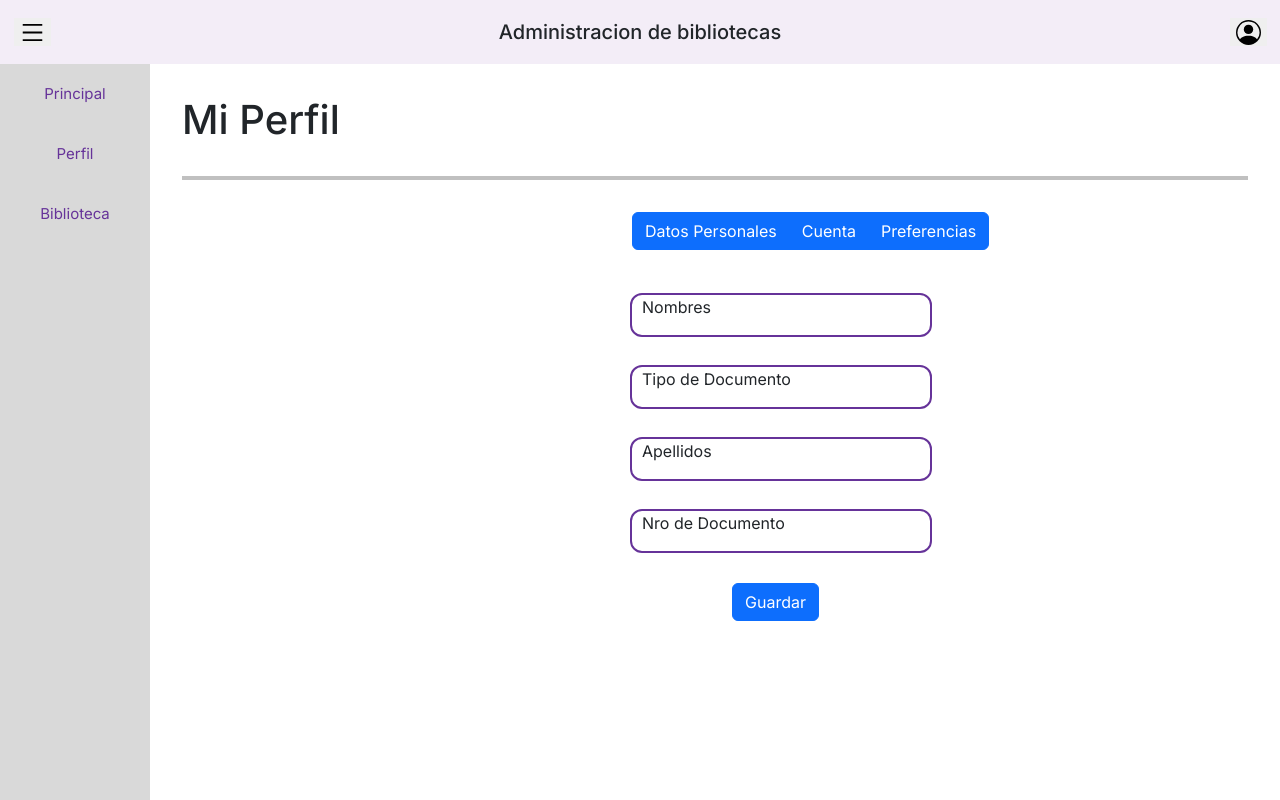
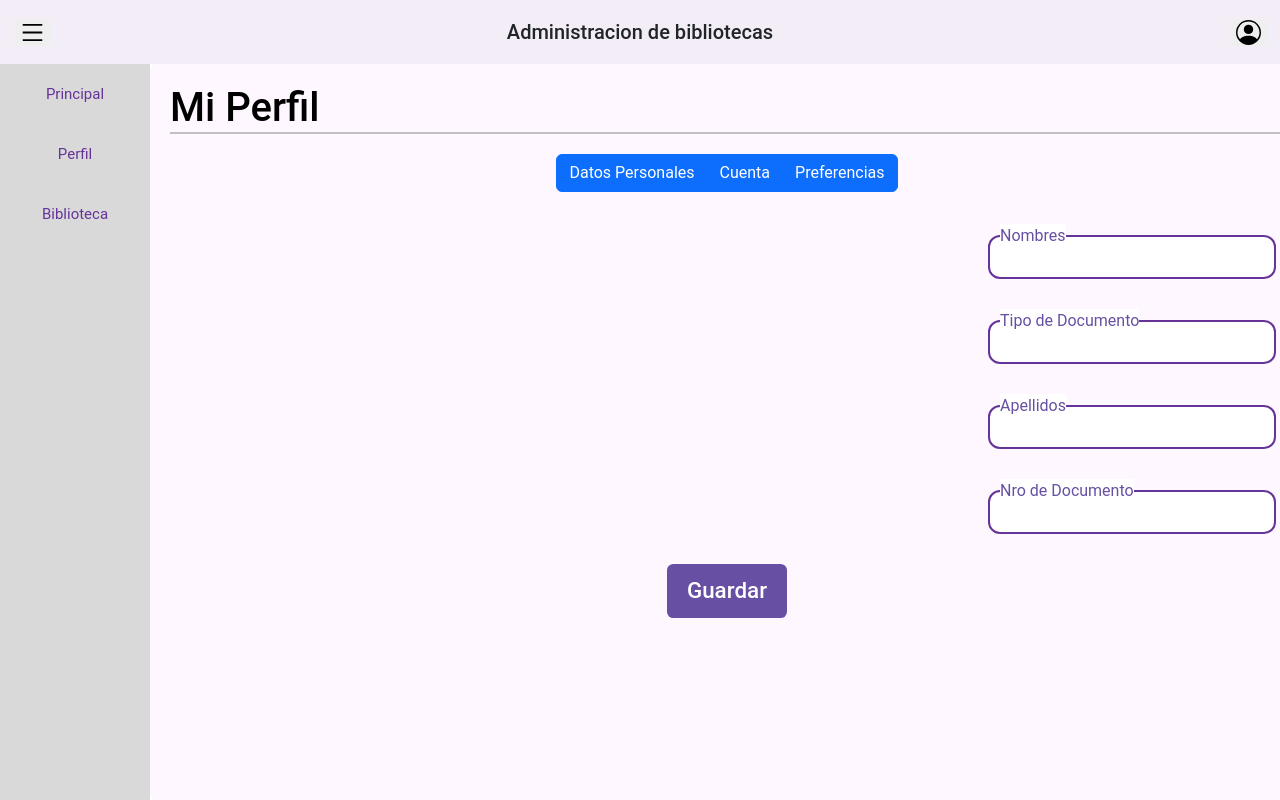
Before and after one commit to aleramirezzzp/Grupo-6, a Next.js app: page /pantalla_perfil_docente in a window 1280 px wide. Built offline with nearby package versions, Linux system fonts and the light colour scheme.

Commit message:
page.module.css

```diff
--- a/src/app/pantalla_perfil_docente/page.module.css
+++ b/src/app/pantalla_perfil_docente/page.module.css
@@ -1,59 +1,90 @@
-.container{
+.container {
   width: 100%;
   height: 100vh;
   display: flex;
   flex-direction: column;
+  font-family: 'Roboto', sans-serif;
 }
 
-.main{
-
+.main {
   height: 100%;
   display: flex;
 }
 
-.contenido{
-
-    width: 100%;
-    padding: 2rem;
-    height:auto;
-
+.contenido {
+  color: #6750A4;
+  flex: 1;
+  padding: 20px;
+  background-color: #fef7ff;
+  border-radius: 0.4rem;
 }
 
-.titulo
-{
+.containerTitulo {
+  display: flex;
+  justify-content: space-between;
+}
+
+.titulo {
+  color: black;
   width: 50%;
   margin: 0px;
 }
 
-.containerTitulo
-{
-    display: flex;
-    justify-content: space-between;
+.linea {
+  width: 100%;
+  height: 2px;
+  background-color: silver;
+  margin-bottom: 20px;
 }
 
-.titulo2
-{
-    margin-bottom: 2rem;
+.selector {
+  text-align: center;
 }
 
-.linea
-{
-    background-color: silver;
-    height: 0.2rem;
-    margin-top: 2rem;
-    margin-bottom: 2rem
+.button-group {
+  margin-bottom: 20px;
+}
+
+.button-group .btn {
+  background-color: #6750a4;
+  color: white;
+  border: none;
+  margin: 5px;
+  padding: 10px 20px;
+  border-radius: 0.4rem;
+  cursor: pointer;
+}
+
+.button-group .btn.active {
+  background-color: #79747e;
 }
 
 .input1 {
-    display: block; /* Cambia el display a inline-block para alinearlos en línea */
-    margin-right: 10px; /* Agrega un margen derecho para separar los campos */
-    margin-left: 450px;
+  display: flex;
+  flex-direction: column;
+  margin-right: 10px;
+  margin-left: 820px;
 }
 
-.selector{
-    margin-left: 450px;
+.input1 .input-group {
+  margin-bottom: 10px;
 }
 
-.guardar{
-    margin-left: 550px;
+.input1 .input-group:last-child {
+  margin-bottom: 0;
 }
+
+.guardar {
+  text-align: center;
+}
+
+.guardar button {
+  background-color: #6750a4;
+  color: white;
+  border: none;
+  padding: 10px 20px;
+  border-radius: 0.4rem;
+  cursor: pointer;
+  font-weight: 500;
+  font-size: 1.4rem;
+}
```
Lines whose indentation alone changed are shown as unchanged.
